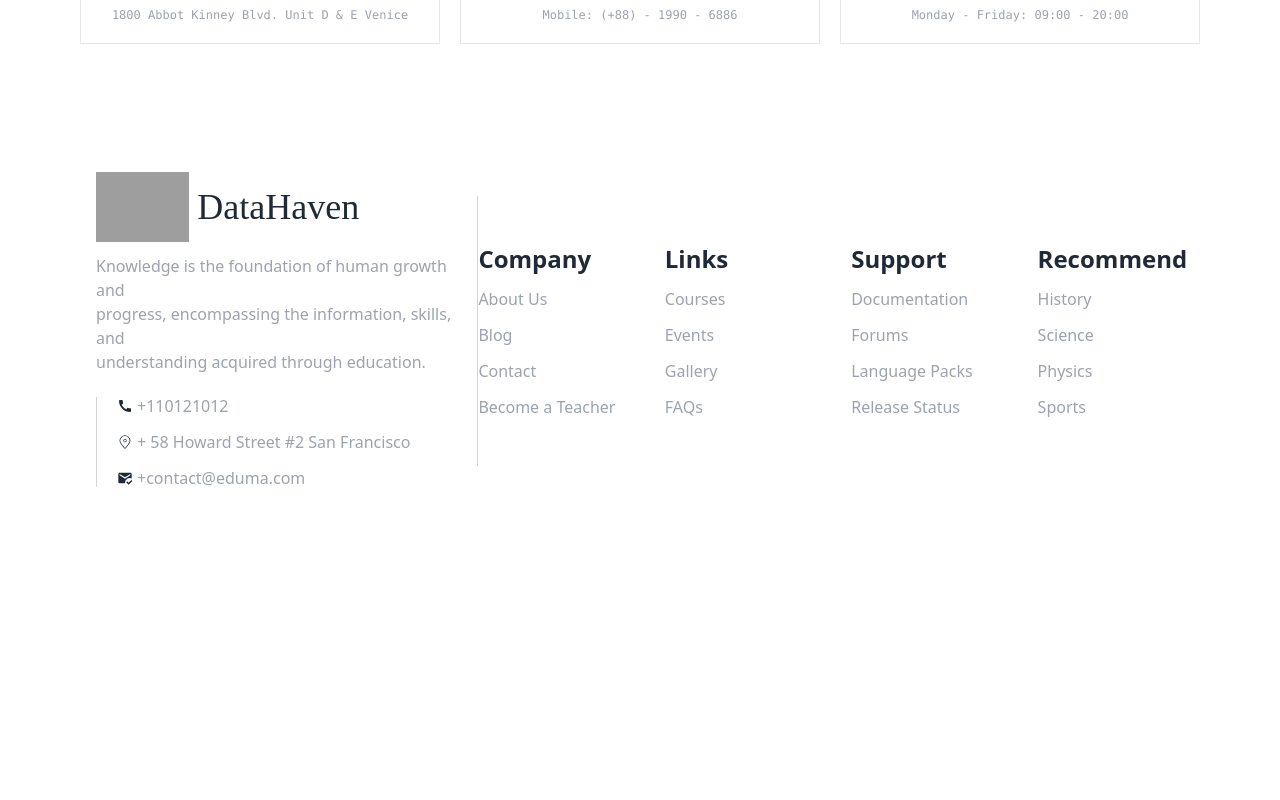
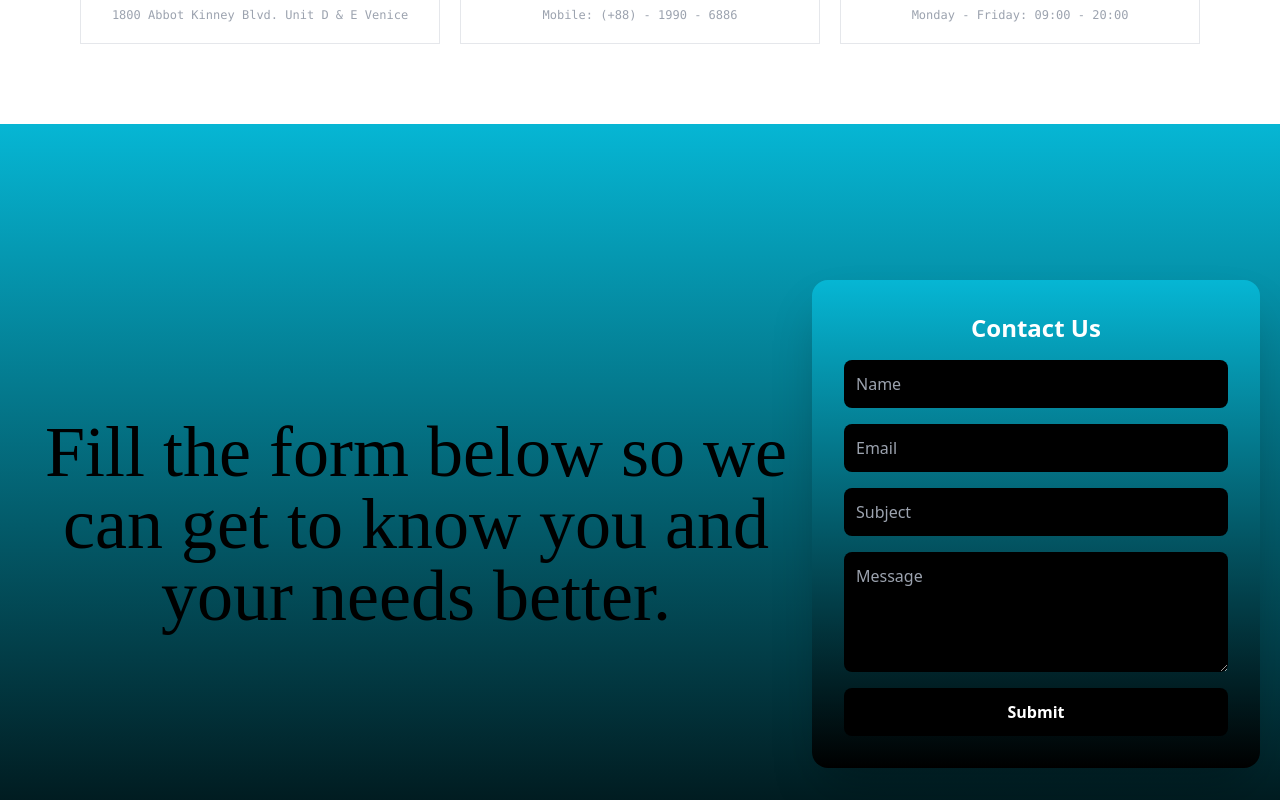
Before and after one commit to minhazapon/DataHaven--React.js-Project, a React (Vite) app: page /contact in a window 1280 px wide. Shown: the part 600-1400 px from the top of the page. Before the commit the page ends 1138 px from the top, so only its background shows below. Built offline with nearby package versions, Linux system fonts and the light colour scheme; grey boxes are pictures that could not be loaded; a web font is replaced by a local one.

Commit message:
added file

```diff
--- a/package.json
+++ b/package.json
@@ -13,6 +13,7 @@
     "@react-three/drei": "^9.121.3",
     "@react-three/fiber": "^8.17.12",
     "framer-motion": "^12.0.6",
+    "gsap": "^3.12.7",
     "localforage": "^1.10.0",
     "match-sorter": "^8.0.0",
     "react": "^18.3.1",
--- a/src/contact file/Contact.jsx
+++ b/src/contact file/Contact.jsx
@@ -1,11 +1,13 @@
 import ContactBanner from "./ContactBanner"
 import ContactCard from "./ContactCard"
+import ContactForm from "./ContactForm"
 
 function Contact() {
     return (
         <div>
             <ContactBanner></ContactBanner>
             <ContactCard></ContactCard>
+            <ContactForm></ContactForm>
         </div>
     )
 }
--- a/src/contact file/ContactForm.jsx
+++ b/src/contact file/ContactForm.jsx
@@ -1,18 +1,50 @@
+import { useEffect, useRef } from "react";
+import { gsap } from "gsap";
+
+export default function ContactForm() {
+    const formRef = useRef(null);
+
+    useEffect(() => {
+        gsap.fromTo(
+            formRef.current,
+            { opacity: 0, y: 50, rotateY: 10 },
+            { opacity: 1, y: 0, rotateY: 0, duration: 1, ease: "power3.out" }
+        );
+    }, []);
+
+    const handleMouseMove = (e) => {
+        const { left, top, width, height } = formRef.current.getBoundingClientRect();
+        const x = (e.clientX - left - width / 2) / 20;
+        const y = (e.clientY - top - height / 2) / 20;
+        gsap.to(formRef.current, { rotateY: x, rotateX: -y, duration: 0.2 });
+    };
+
+    const handleMouseLeave = () => {
+        gsap.to(formRef.current, { rotateY: 0, rotateX: 0, duration: 0.5, ease: "power2.out" });
+    };
+
+    return (
+        <div className="flex justify-center items-center min-h-screen bg-gradient-to-b from-cyan-500 to-black p-5">
 
 
-function ContactForm() {
-    return (
-        <div className=" mt-20 mb-20 ml-20 mr-20 ">
-
             <div>
-
-
-
-
+                < p className=" text-center dataText text-4xl md:text-7xl text-black " > Fill the form below so we can get to know you and your needs better.</p >
+            </div >
+            <div
+                ref={formRef}
+                onMouseMove={handleMouseMove}
+                onMouseLeave={handleMouseLeave}
+                className="bg-gradient-to-b from-cyan-500 to-black p-8 rounded-2xl shadow-2xl max-w-md w-full transform transition-all"
+            >
+                <h2 className="text-white text-2xl font-bold text-center mb-4">Contact Us</h2>
+                <form className="flex flex-col space-y-4 ">
+                    <input required type="text" placeholder="Name" name="name" className="p-3 rounded-lg bg-black text-white focus:outline-none focus:ring-2 focus:ring-blue-500" />
+                    <input required type="email" placeholder="Email" name="email" className="p-3 rounded-lg  bg-black text-white focus:outline-none focus:ring-2 focus:ring-blue-500" />
+                    <input required type="text" placeholder="Subject" name="subject" className="p-3 rounded-lg bg-black text-white focus:outline-none focus:ring-2 focus:ring-blue-500" />
+                    <textarea required placeholder="Message" name="message" rows="4" className="p-3 rounded-lg bg-black text-white focus:outline-none focus:ring-2 focus:ring-blue-500"></textarea>
+                    <input className="p-3 bg-black hover:border-[1px] border-cyan-400 text-white rounded-lg font-bold transition-all" type="submit" value="Submit" />
+                </form>
             </div>
-
         </div>
-    )
+    );
 }
-
-export default ContactForm
```
Also changed, not shown: 1 other file (tests, documents, lock files or other folders).
